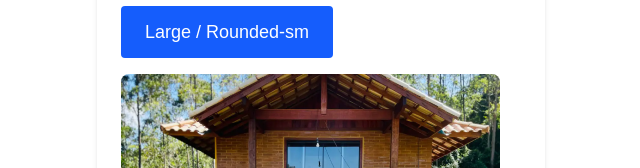
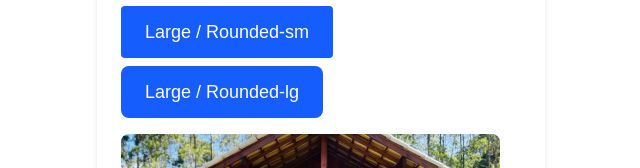
Before and after one commit to abdlrhmanv/alx-project-0x00-setup, a Next.js app in the folder alx-project-0x00/: page /landing in a window 1280 px wide. Shown: the part 194-362 px from the top of the page, without its empty margins (319-959 px from the left). Built offline with nearby package versions, Linux system fonts and the light colour scheme.

Commit message:
6. Advanced Task

```diff
--- a/alx-project-0x00/pages/landing.tsx
+++ b/alx-project-0x00/pages/landing.tsx
@@ -13,6 +13,7 @@ const Landing: React.FC = () => {
         <Button title="Large / Rounded-full" size="large" shape="rounded-full" styles="bg-blue-600 text-white hover:bg-blue-700 transition" />
         <Button title="Small / Rounded-full" size="small" shape="rounded-full" styles="bg-blue-600 text-white hover:bg-blue-700 transition" />
         <Button title="Large / Rounded-sm" size="large" shape="rounded-sm" styles="bg-blue-600 text-white hover:bg-blue-700 transition" />
+        <Button title="Large / Rounded-lg" size="large" shape="rounded-lg" styles="bg-blue-600 text-white hover:bg-blue-700 transition" />
       </div>
       <Card />
     </div>
```
